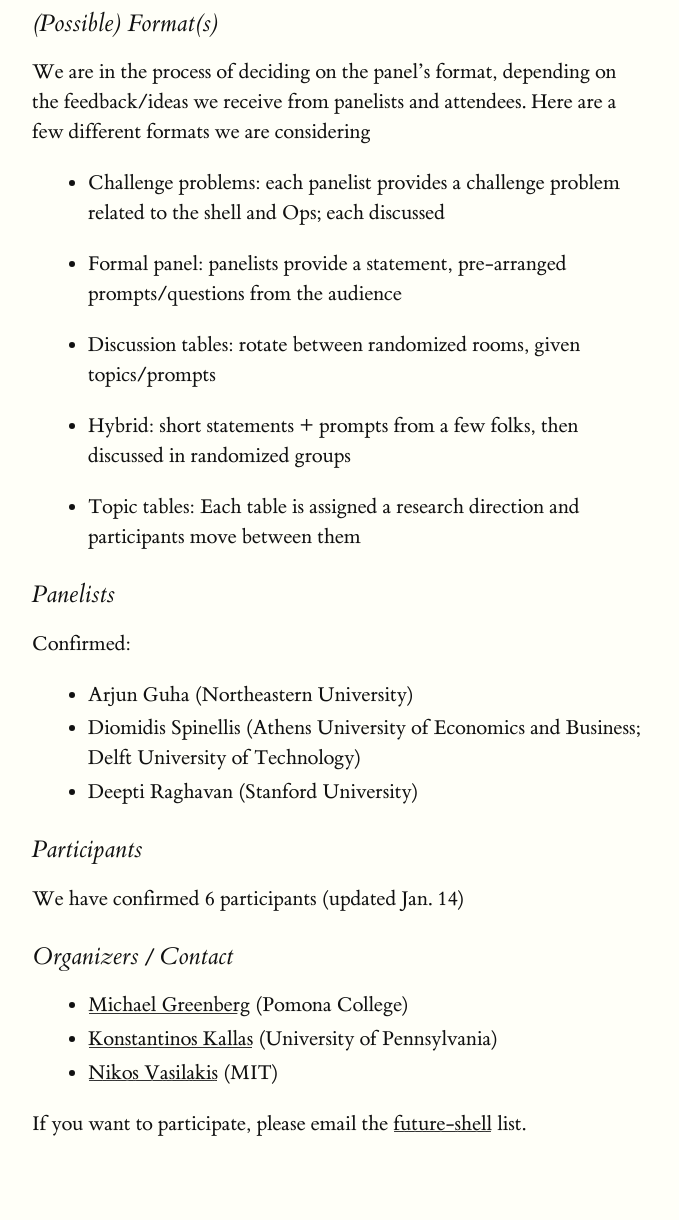
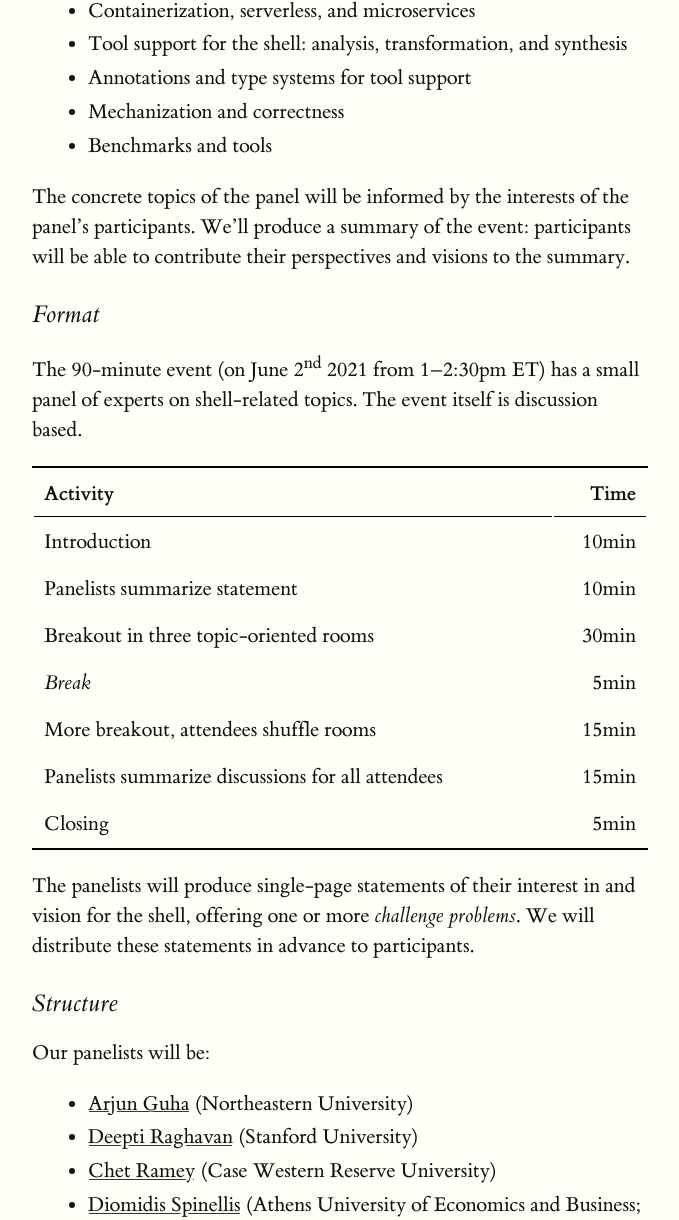
Before and after one commit to fut-shell/fut-shell.github.io, a plain HTML site: page index.html in a window 1280 px wide. Shown: the part 1079-2299 px from the top of the page, without its empty margins (128-807 px from the left). Drawn offline with Linux system fonts and the light colour scheme.

Commit message:
update page

```diff
--- a/index.html
+++ b/index.html
@@ -4,7 +4,7 @@
   <meta charset="utf-8">
   <meta name="generator" content="pandoc">
   <meta name="viewport" content="width=device-width, initial-scale=1.0, user-scalable=yes">
-  <title>The Future of the Unix Shell</title>
+  <title>The Future of the Shell: Unix and Beyond</title>
   <style type="text/css">code{white-space: pre;}</style>
   <link rel="stylesheet" href="./utils/tufte.css">
   <link rel="stylesheet" href="./utils/pandoc.css">
@@ -17,14 +17,15 @@
 <body>
 <article>
 <header>
-<h1 class="title">The Future of the Unix Shell</h1>
-<p class="subtitle">A HotOS21 Panel on Management, Configuration, Orchestration, and Data Processing in the Shell</p>
-<p class="byline">When: <a href="TODO-CALENDAR">Jun. 1, 2021, 3–4:30PM ET</a> | Room: <a href="TODO-ZOOM">Zoom</a> | Contact: <a href="mailto:future-shell@googlegroups.com">future-shell</a></p>
+<h1 class="title">The Future of the Shell: Unix and Beyond</h1>
+<p class="subtitle">A HotOS’21 Panel on Management, Configuration, Orchestration, and Data Processing in the Shell</p>
 </header>
+<p>The goal of this <a href="https://sigops.org/s/conferences/hotos/2021/">HotOS’21</a> panel to explore and highlight future avenues for research in the context of the shell, informed by both industry and academia—across various academic communities including systems, programming languages, software engineering, security, and human-computer interaction. We envision this panel as a round-table discussion between panelists and participants, which include many authors of shell-related technologies — <em>e.g.</em>, popular and niche shells, static analysis for the shell, secure shell scripting languages, automated shell script parallelization, shell semantics, etc. We anticipate minimal distinction between panelists and participants in the discussion: panelists will provide brief statements (~2min) about the future and/or challenges of the shell to get the discussion started, and will facilitate the discussion in various ways. We’ll have some iterated discussion in a few themed rooms, shuffling once or twice to let people explore different topics.</p>
+<p>Attendees will have the ability to participate in “webinar” format, some way for them to ask questions, get them upvoted or whatever. These questions and the discussion will be moderated by the organizers. To attend, <a href="https://web.cvent.com/event/ea21de2e-ff68-470b-8b09-743b6572c469/">please register with HotOS</a>.</p>
 <section>
 <section id="background-aim-and-scope" class="level3">
 <h3>Background, Aim, and Scope</h3>
-<p>The Unix shell is the <em>de facto</em> choice for specifying succinct and simple scripts for system orchestration, automation, and data ingestion. Ops trends in containerizaton and the cloud have brought shell scripting back to prominence, and thus motivate research of both theoretical and practical significance. The aim of this <a href="https://sigops.org/s/conferences/hotos/2021/">HotOS’21</a> Panel is to provide a forum for the discussion of new, renewed, and continued research in this area.</p>
+<p>The Unix shell is the <em>de facto</em> choice for specifying succinct and simple scripts for system orchestration, automation, and data ingestion. Ops trends in containerization and the cloud have brought shell scripting back to prominence, and thus motivate research of both theoretical and practical significance. The aim of this <a href="https://sigops.org/s/conferences/hotos/2021/">HotOS’21</a> Panel is to provide a forum for the discussion of new, renewed, and continued research in this area.</p>
 <p>The focus will be on topics related to shell scripts and their runtime environments, and includes:</p>
 <ul>
 <li>Implementations and performance</li>
@@ -37,29 +38,74 @@
 </ul>
 <p>The concrete topics of the panel will be informed by the interests of the panel’s participants. We’ll produce a summary of the event: participants will be able to contribute their perspectives and visions to the summary.</p>
 </section>
-<section id="possible-formats" class="level3">
-<h3>(Possible) Format(s)</h3>
-<p>We are in the process of deciding on the panel’s format, depending on the feedback/ideas we receive from panelists and attendees. Here are a few different formats we are considering</p>
+<section id="format" class="level3">
+<h3>Format</h3>
+<p>The 90-minute event (on June 2<sup>nd</sup> 2021 from 1–2:30pm ET) has a small panel of experts on shell-related topics. The event itself is discussion based.</p>
+<table>
+<thead>
+<tr class="header">
+<th style="text-align: left;">Activity</th>
+<th style="text-align: right;">Time</th>
+</tr>
+</thead>
+<tbody>
+<tr class="odd">
+<td style="text-align: left;">Introduction</td>
+<td style="text-align: right;">10min</td>
+</tr>
+<tr class="even">
+<td style="text-align: left;">Panelists summarize statement</td>
+<td style="text-align: right;">10min</td>
+</tr>
+<tr class="odd">
+<td style="text-align: left;">Breakout in three topic-oriented rooms</td>
+<td style="text-align: right;">30min</td>
+</tr>
+<tr class="even">
+<td style="text-align: left;"><em>Break</em></td>
+<td style="text-align: right;">5min</td>
+</tr>
+<tr class="odd">
+<td style="text-align: left;">More breakout, attendees shuffle rooms</td>
+<td style="text-align: right;">15min</td>
+</tr>
+<tr class="even">
+<td style="text-align: left;">Panelists summarize discussions for all attendees</td>
+<td style="text-align: right;">15min</td>
+</tr>
+<tr class="odd">
+<td style="text-align: left;">Closing</td>
+<td style="text-align: right;">5min</td>
+</tr>
+</tbody>
+</table>
+<p>The panelists will produce single-page statements of their interest in and vision for the shell, offering one or more <em>challenge problems</em>. We will distribute these statements in advance to participants.</p>
+</section>
+<section id="structure" class="level3">
+<h3>Structure</h3>
+<p>Our panelists will be:</p>
 <ul>
-<li><p>Challenge problems: each panelist provides a challenge problem related to the shell and Ops; each discussed</p></li>
-<li><p>Formal panel: panelists provide a statement, pre-arranged prompts/questions from the audience</p></li>
-<li><p>Discussion tables: rotate between randomized rooms, given topics/prompts</p></li>
-<li><p>Hybrid: short statements + prompts from a few folks, then discussed in randomized groups</p></li>
-<li><p>Topic tables: Each table is assigned a research direction and participants move between them</p></li>
+<li><a href="https://ccs.neu.edu/~arjunguha/main/home/">Arjun Guha</a> (Northeastern University)</li>
+<li><a href="https://deeptir.me/">Deepti Raghavan</a> (Stanford University)</li>
+<li><a href="https://tiswww.case.edu/php/chet/">Chet Ramey</a> (Case Western Reserve University)</li>
+<li><a href="https://www2.dmst.aueb.gr/dds/">Diomidis Spinellis</a> (Athens University of Economics and Business; Delft University of Technology)</li>
 </ul>
-</section>
-<section id="panelists" class="level3">
-<h3>Panelists</h3>
-<p>Confirmed:</p>
+<p>We have confirmed 13 participants (updated May 12<sup>th</sup>):</p>
 <ul>
-<li>Arjun Guha (Northeastern University)</li>
-<li>Diomidis Spinellis (Athens University of Economics and Business; Delft University of Technology)</li>
-<li>Deepti Raghavan (Stanford University)</li>
+<li><a href="https://www.ifi.uzh.ch/en/seal/people/alexandru.html">Carol Alexandru</a> (University of Zurich)</li>
+<li><a href="https://andychu.net/">Andy Chu</a> (Unaffiliated)</li>
+<li><a href="http://people.csail.mit.edu/jcito/">Jürgen Cito</a> (TU Wien)</li>
+<li><a href="https://tvcutsem.github.io/">Tom Van Cutsem</a> (Bell Labs)</li>
+<li><a href="http://users.eecs.northwestern.edu/~chrdimo/">Christos Dimoulas</a> (Northeastern University)</li>
+<li><a href="http://www.migamake.com/">Michał J Gajda</a> (Migamake)</li>
+<li><a href="https://glassmanlab.seas.harvard.edu/glassman.html">Elena Glassman</a> (Harvard University)</li>
+<li><a href="https://www.vidarholen.net/">Vidar Holen</a> (Facebook)</li>
+<li><a href="http://people.csail.mit.edu/karger/">David Karger</a> (MIT)</li>
+<li><a href="https://who.paris.inria.fr/Julia.Lawall/">Julia Lawall</a> (Inria-Paris; IRILL)</li>
+<li><a href="https://www.cs.dartmouth.edu/~doug/">Doug McIlroy</a> (Dartmouth College)</li>
+<li><a href="http://www.cs.yale.edu/homes/piskac/">Ruzica Piskac</a> (Yale University)</li>
+<li><a href="http://shenjiasi.com/">Jiasi Shen</a> (MIT)</li>
 </ul>
-</section>
-<section id="participants" class="level3">
-<h3>Participants</h3>
-<p>We have confirmed 6 participants (updated Jan. 14)</p>
 </section>
 <section id="organizers-contact" class="level3">
 <h3>Organizers / Contact</h3>
```
Also changed, not shown: 1 other file.
